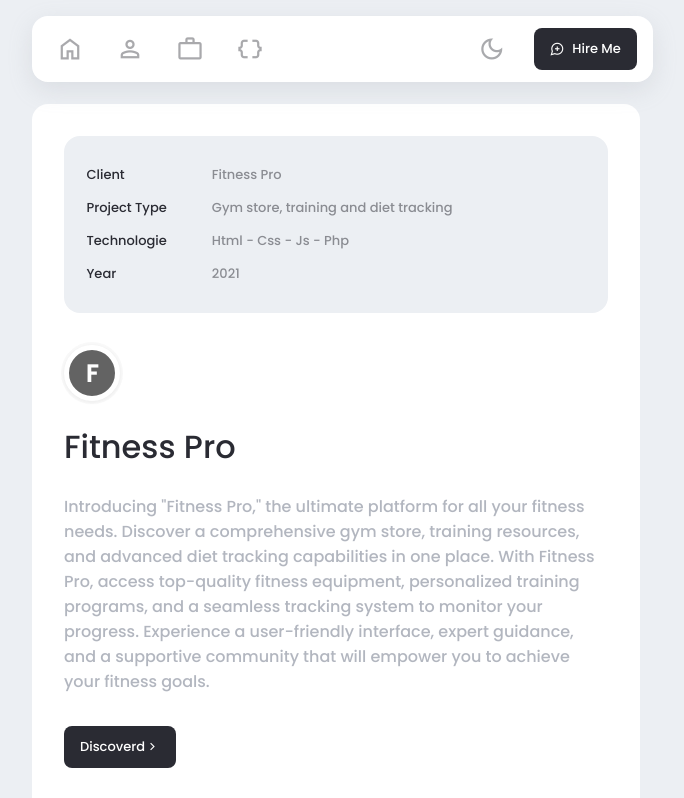
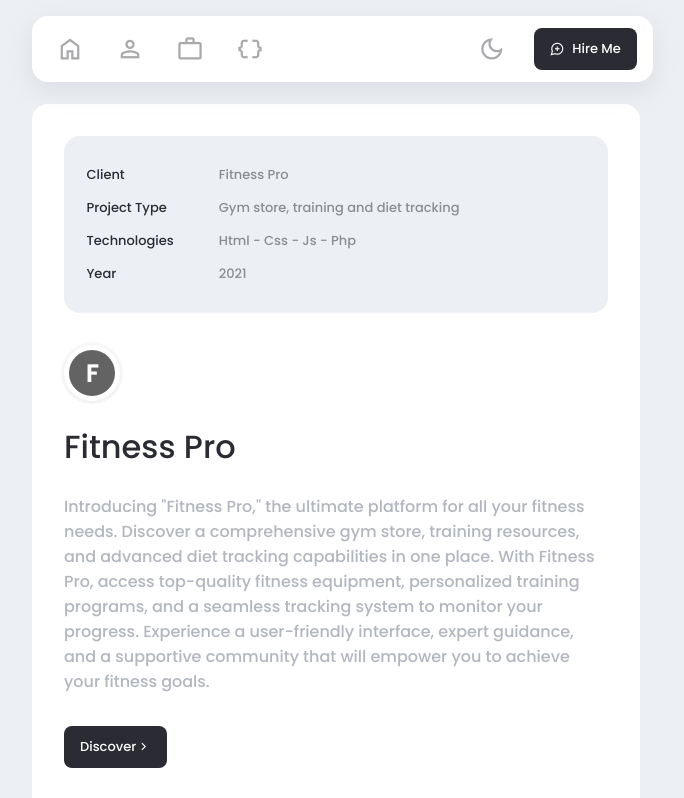
Before and after one commit to BadreddineIbril/personal_v-card, a React (Create React App) app: page /project/1 in a window 1280 px wide. Shown: the top 798 px of the page, without its empty margins (304-988 px from the left). Built offline with nearby package versions, Linux system fonts and the light colour scheme; a web font is replaced by a local one.

Commit message:
Update product details content

```diff
--- a/src/pages/details/Details.jsx
+++ b/src/pages/details/Details.jsx
@@ -46,7 +46,7 @@ export default function Details() {
         <div>
             <label>Client</label>
             <label>Project Type</label>
-            <label>Technologie</label>
+            <label>Technologies</label>
             <label>Year</label>
         </div>
         <div>
@@ -64,7 +64,7 @@ export default function Details() {
         <h1>{projectDetails.name}</h1>
         <p className='desc'>{projectDetails.description.text}</p>
         <Link to={`https://badribril.netlify.app/details/${projectDetails.id}`} target='_blank'>
-            <p>Discoverd</p>
+            <p>Discover</p>
             <span class="material-symbols-outlined">chevron_right</span>
         </Link>
         <img src={projectDetails.img} alt={projectDetails.name} />
```
